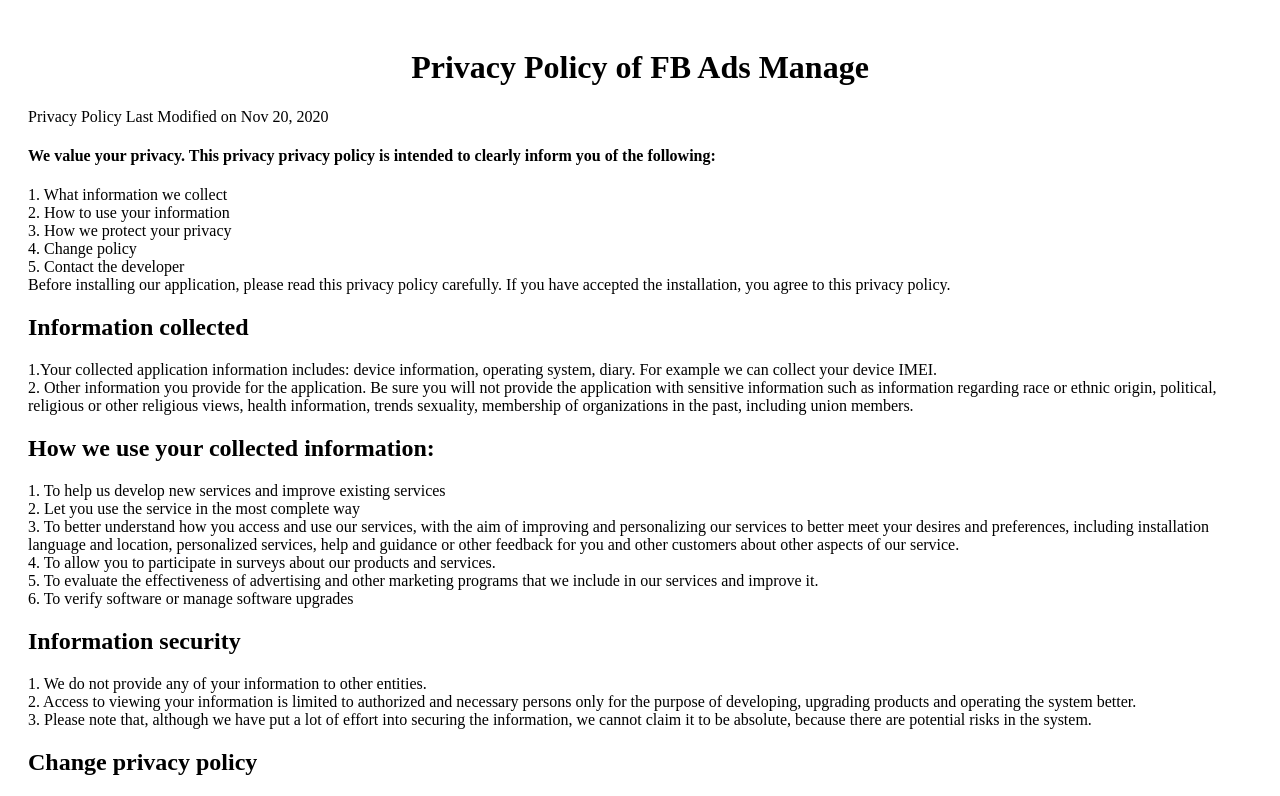
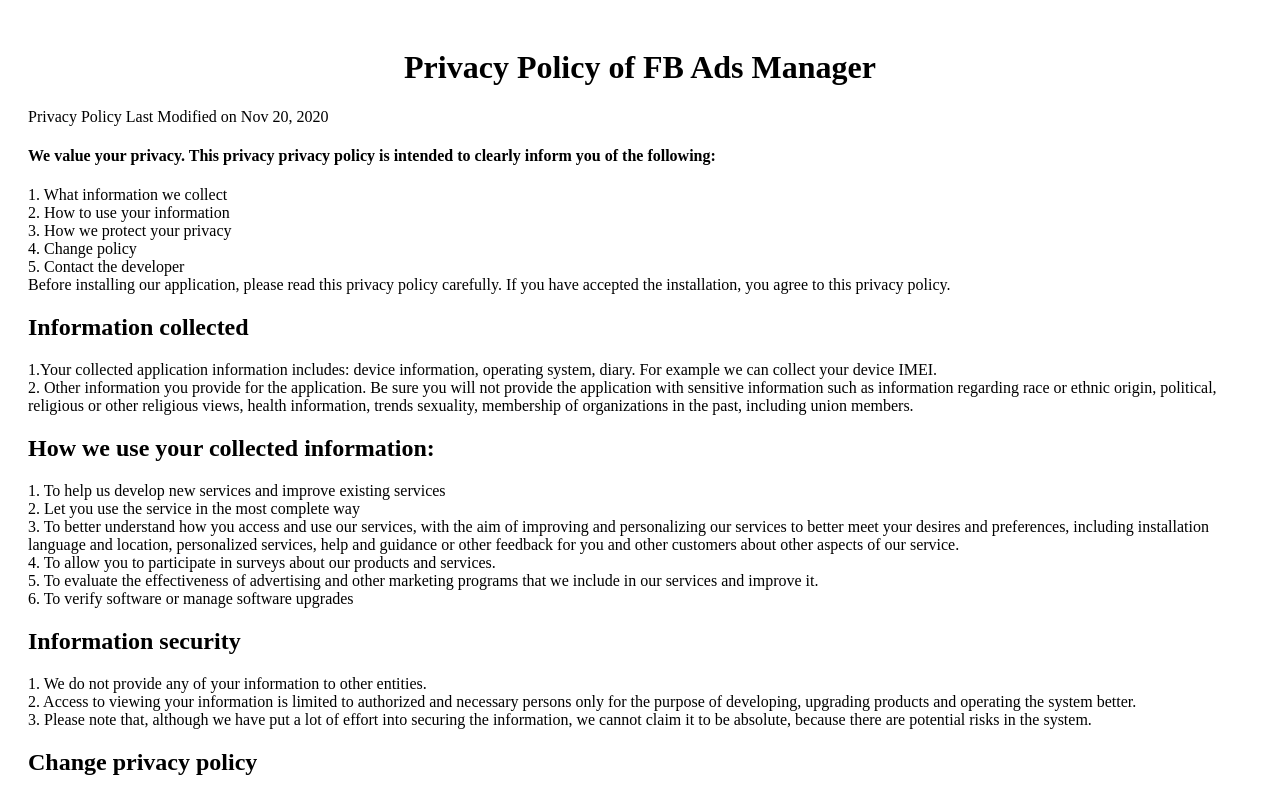
Before and after one commit to Nguyenthe28/Policy_FB_Ads_Manager_Duy_Nguyen, a plain HTML site: page index.html in a window 1280 px wide. Shown: the top 796 px of the page. Drawn offline with Linux system fonts and the light colour scheme.

Commit message:
Update index.html

```diff
--- a/index.html
+++ b/index.html
@@ -7,7 +7,7 @@
 <link type="text/css" rel="stylesheet" charset="UTF-8" href="./index_files/translateelement.css"></head>
 <body>
 	<div id="content" style="padding:20px;">
-		<h1 style="text-align: center;">Privacy Policy of FB Ads Manage</h1>
+		<h1 style="text-align: center;">Privacy Policy of FB Ads Manager</h1>
 		<p>Privacy Policy Last Modified on Nov 20, 2020</p>
 		<h4>We value your privacy. This privacy privacy policy is intended to clearly inform you of the following:</h4>
 			1. What information we collect<br>
```
